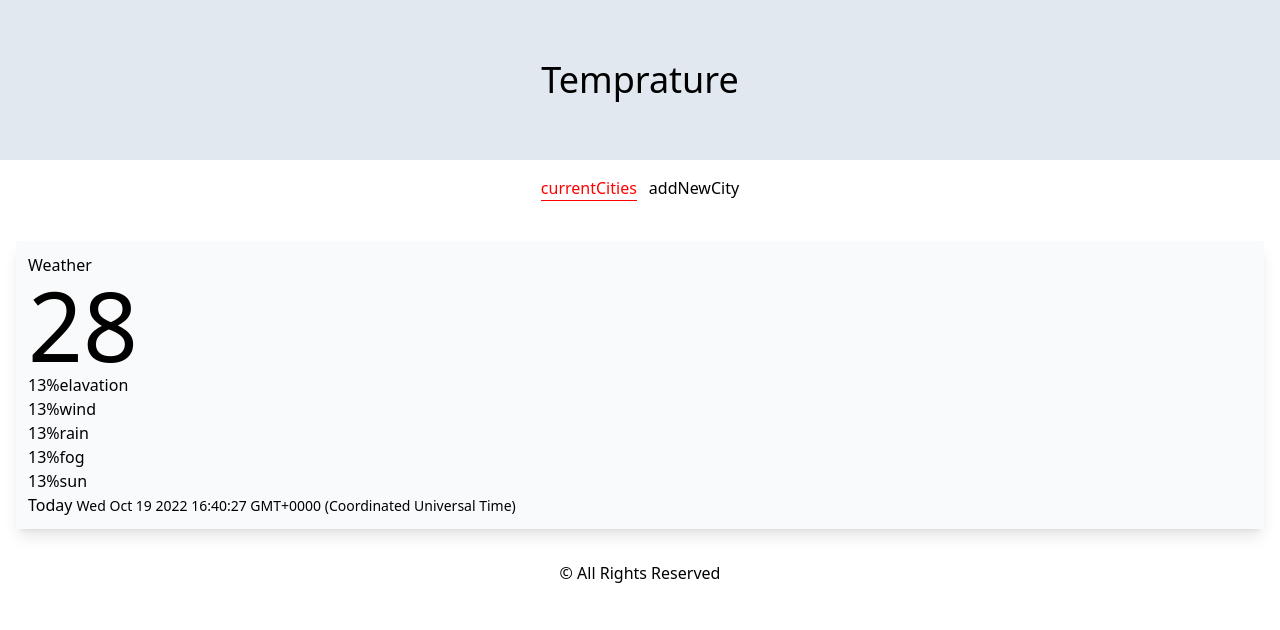
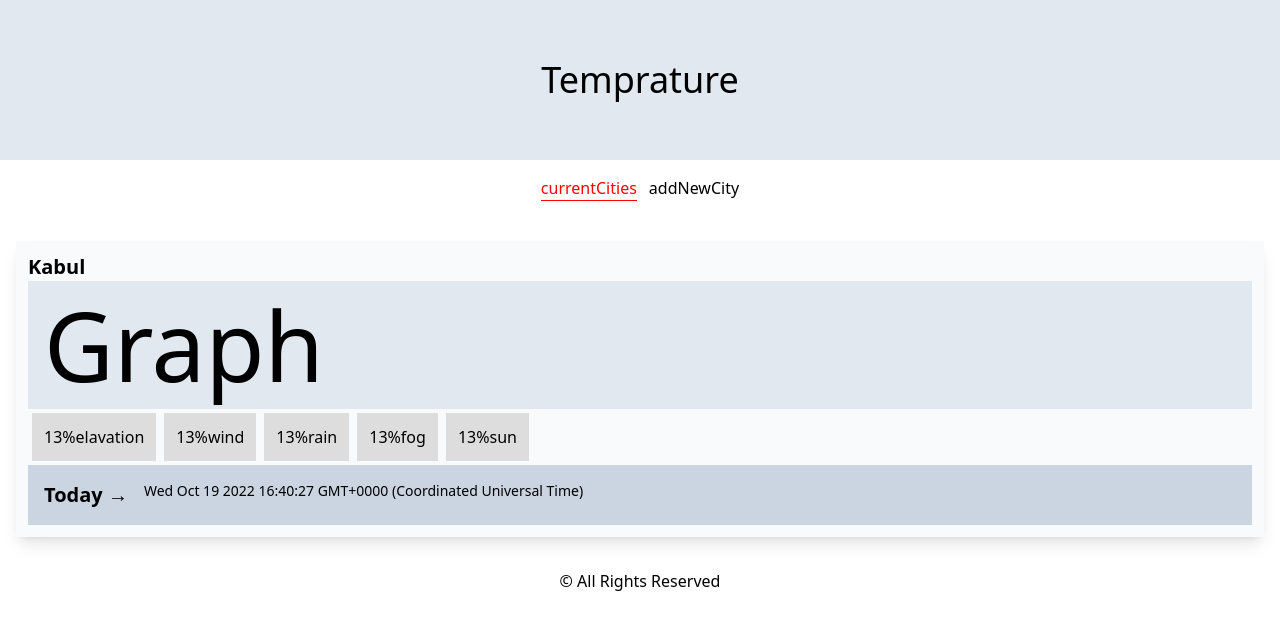
Before and after one commit to RashidBik/chatrom, a Svelte app: page / in a window 1280 px wide. Shown: the top 630 px of the page. Built offline with nearby package versions, Linux system fonts and the light colour scheme.

Commit message:
graph init

```diff
--- a/src/components/Card.svelte
+++ b/src/components/Card.svelte
@@ -1,18 +1,32 @@
 <script>
+    import WeaGraph from "./WeaGraph.svelte";
+
 export let val;
 
 
 </script>
 
 <div class="bg-slate-50 shadow-lg p-3">
-    <div>Weather</div>
-    <div class="text-8xl">{val.temp}</div>
-    <div>
-        <div>13%elavation</div>
-        <div>13%wind</div>
-        <div>13%rain</div>
-        <div>13%fog</div>
-        <div>13%sun</div>
+    <div class="text-xl font-black">{val.city}</div>
+    <div class="text-8xl p-4 bg-slate-200">
+        <WeaGraph />
     </div>
-    <div>Today <span class="text-sm">{new Date()}</span></div>
+    <div class="flex flex-wrap">
+        <div class="box">13%elavation</div>
+        <div class="box">13%wind</div>
+        <div class="box">13%rain</div>
+        <div class="box">13%fog</div>
+        <div class="box">13%sun</div>
+    </div>
+    <div class="flex bg-slate-300 p-4 ">
+        <p class="text-xl font-black ">Today &RightArrow; </p>
+        <span class="text-sm px-4">{new Date()}</span>
+    </div>
 </div>
+<style>
+    .box{
+        padding: 12px;
+        margin: 4px;
+        background:#ddd;
+    }
+</style>
--- /dev/null
+++ b/src/components/WeaGraph.svelte
@@ -0,0 +1,7 @@
+<script>
+
+</script>
+
+<div>
+    Graph
+</div>
```
